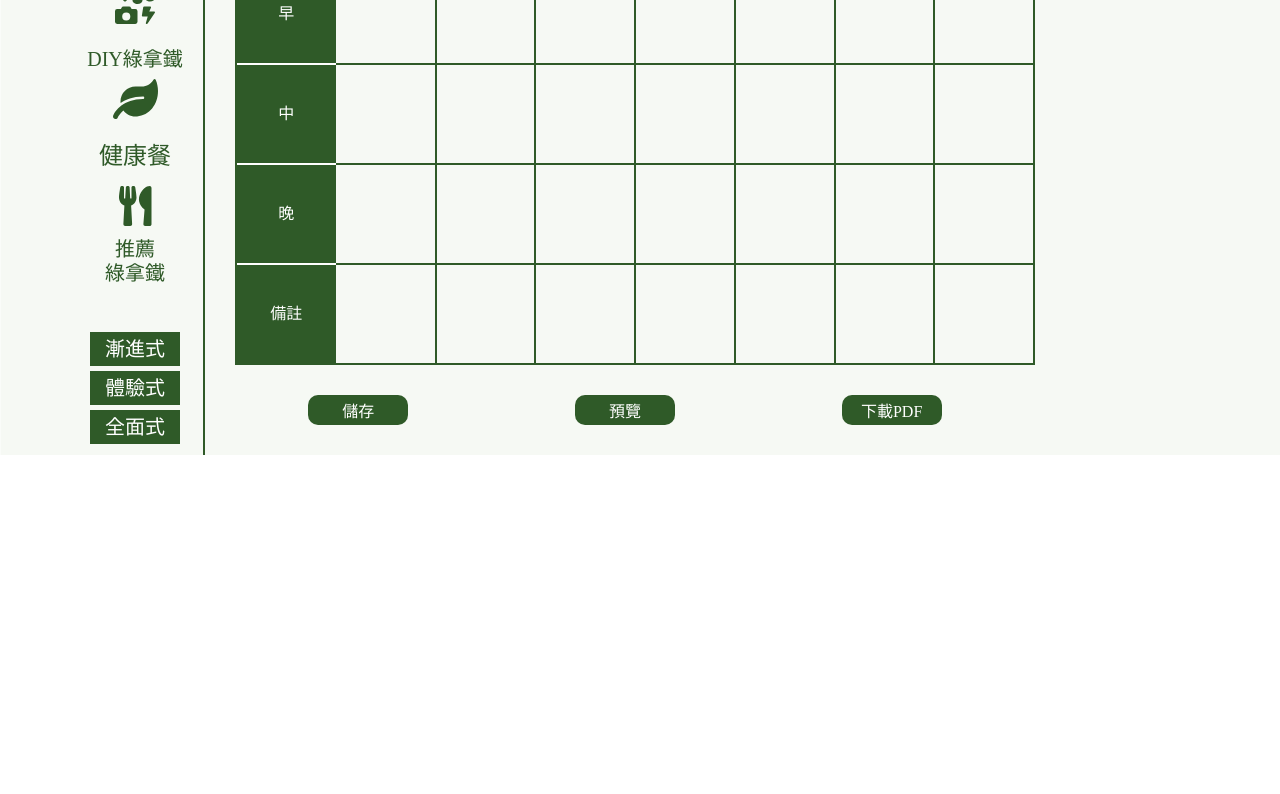
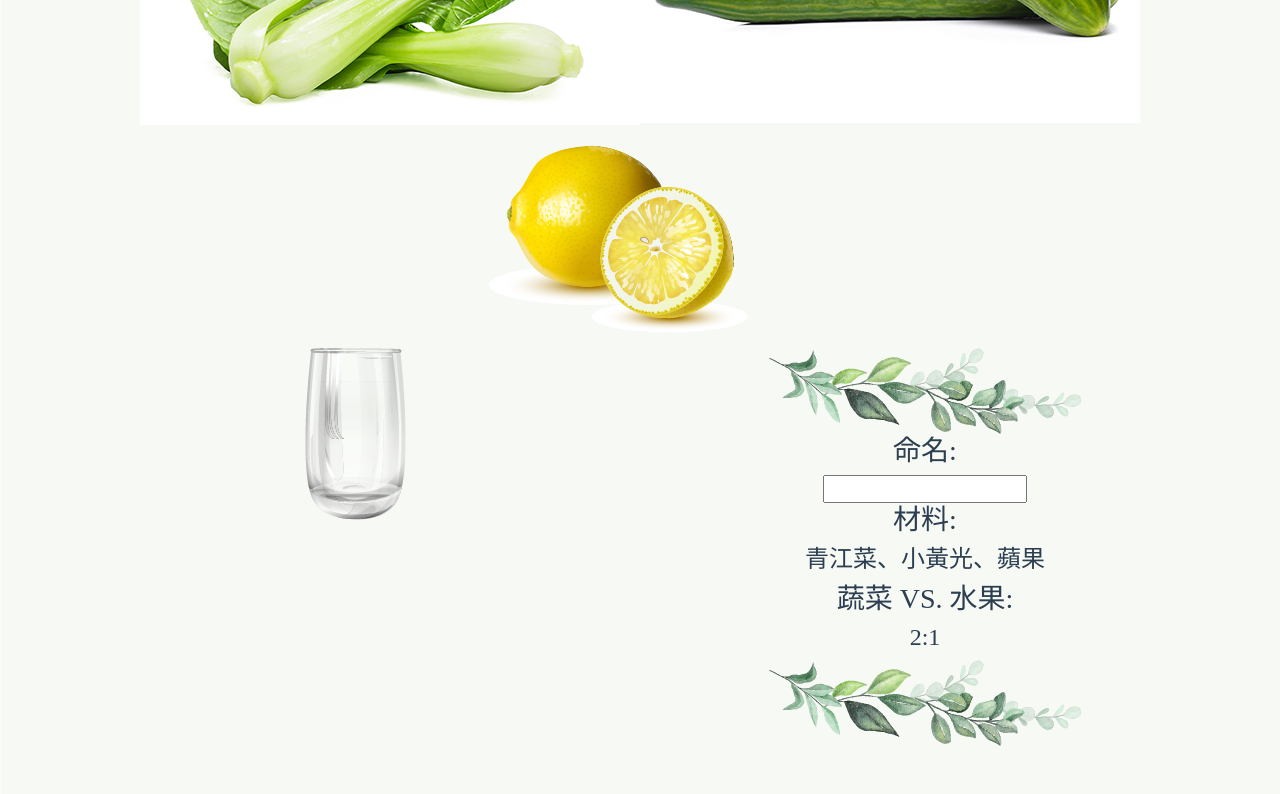
Before and after one commit to katelove/greenLatteVue, a Vue app: page / in a window 1280 px wide. Shown: the part 4840-5634 px from the top of the page. Before the commit the page ends 5295 px from the top, so only its background shows below. Built offline with nearby package versions, Linux system fonts and the light colour scheme.

Commit message:
新增diy綠拿鐵頁面

```diff
--- /dev/null
+++ b/src/components/DiyGreen.vue
@@ -0,0 +1,46 @@
+<template>
+  <div class="container">
+    <div class="row">
+      <div class="col-md-12 col-lg-12">
+        <h6>*下方為已勾選蔬果</h6>
+          <div class="diy-productCard">
+            <!-- 資料庫傳回產品卡片 -->
+            <img src="../../public/images/carousel/v_03.png" alt="">
+            <img src="../../public/images/carousel/v_01.png" alt="">
+            <img src="../../public/images/carousel/fruit1.png" alt="">
+          </div>
+      </div>
+    </div>
+    <div class="row">
+      <div class="col-md-6 col-lg-6 diy-glass">
+        <img src="../../public/images/company/Glass.png"/>
+      </div>
+      <div class="col-md-6 col-lg-6 diy-leaf">
+        <img src="../../public/images/company/leaf.png" />
+          <div class="diy-aboard">
+            <div class="diy-name" >
+              <h3>命名:</h3>
+                <input type="text" name="" id="">
+            </div>
+            <div class="diy-name">
+              <h3>材料:</h3>
+              <!-- 資料庫顯示資料 -->
+              <h4>青江菜、小黃光、蘋果</h4>
+            </div>
+            <div class="diy-name">
+              <h3>蔬菜 VS. 水果: </h3>
+              <!-- 後端計算比例 -->
+              <h4>2:1</h4>
+            </div>
+          </div>
+        <img src="../../public/images/company/leaf.png" />
+      </div>
+    </div>
+    <div class="row"></div>
+    <div class="workerBtn">
+        <a href="#sec5">返回</a>
+        <a href="#sec8">三餐計畫</a>
+    </div>
+  </div>
+</template>
+<style lang="scss">@import "../scss/diyGreen.scss";
--- /dev/null
+++ b/src/scss/diyGreen.scss
@@ -0,0 +1,58 @@
+.diy-productCard {
+    background: linear-gradient(86deg, #2f5a28, white);
+    height: 150px;
+    img {
+        height: 130px;
+        width: 150px;
+        background-color: #f6f9f4;
+        border: 3px solid #2f5a28;
+        border-radius: 15px;
+        margin: 5px;
+      }
+  }
+
+
+  .diy-glass {
+    display: flex;
+    justify-content: center;
+    align-items: center;
+    img {
+      width: 200px;
+      margin-top: 30px;
+      margin-left: 30px;
+    }
+  }
+
+  .diy-leaf {
+    width: 400px;
+    position: relative;
+    z-index: -30;
+    img {
+      position: absolute;
+    }
+  }
+
+  .diy-aboard {
+    background: #2f5a28;
+    border-radius: 30px 0 0 30px;
+    width: 600px;
+    height: 300px;
+    z-index: 20;
+    display: flex;
+    flex-direction: column;
+    align-items: flex-start;
+    position: absolute;
+    margin-top: 80px;
+    .diy-name {
+      display: flex;
+      justify-content: flex-start;
+      align-items: center;
+      margin: 50px 0 0 50px;
+      z-index: 300;
+      color: white;
+    }
+  }
+
+  .diy-leaf img:nth-of-type(2) {
+    z-index: 999;
+  }
--- a/src/views/Home.vue
+++ b/src/views/Home.vue
@@ -10,8 +10,9 @@
 <div class="site"></div>
 <section id="sec5"><Market/></section>
 <div class="site"></div>
-<section id="sec6"><WeekProject/></section>
-<section id="sec7"></section>
+<section id="sec6"><DiyGreen/></section>
+<div class="site"></div>
+<section id="sec7"><WeekProject/></section>
 <section id="sec8"></section>
 <section id="sec9"></section>
 </div>
@@ -26,6 +27,7 @@ import HealthTest from '../components/HealthTest'
 import WeekProject from '../components/WeekProject'
 import GreenLatte from '../components/GreenLatte'
 import Market from '../components/Market'
+import DiyGreen from '../components/DiyGreen'
 
 export default {
   name: 'carousel',
@@ -36,7 +38,8 @@ export default {
     HealthTest,
     WeekProject,
     GreenLatte,
-    Market
+    Market,
+    DiyGreen
   }
 }
 </script>
```
Also changed, not shown: public/images/company/Glass.png (added).
